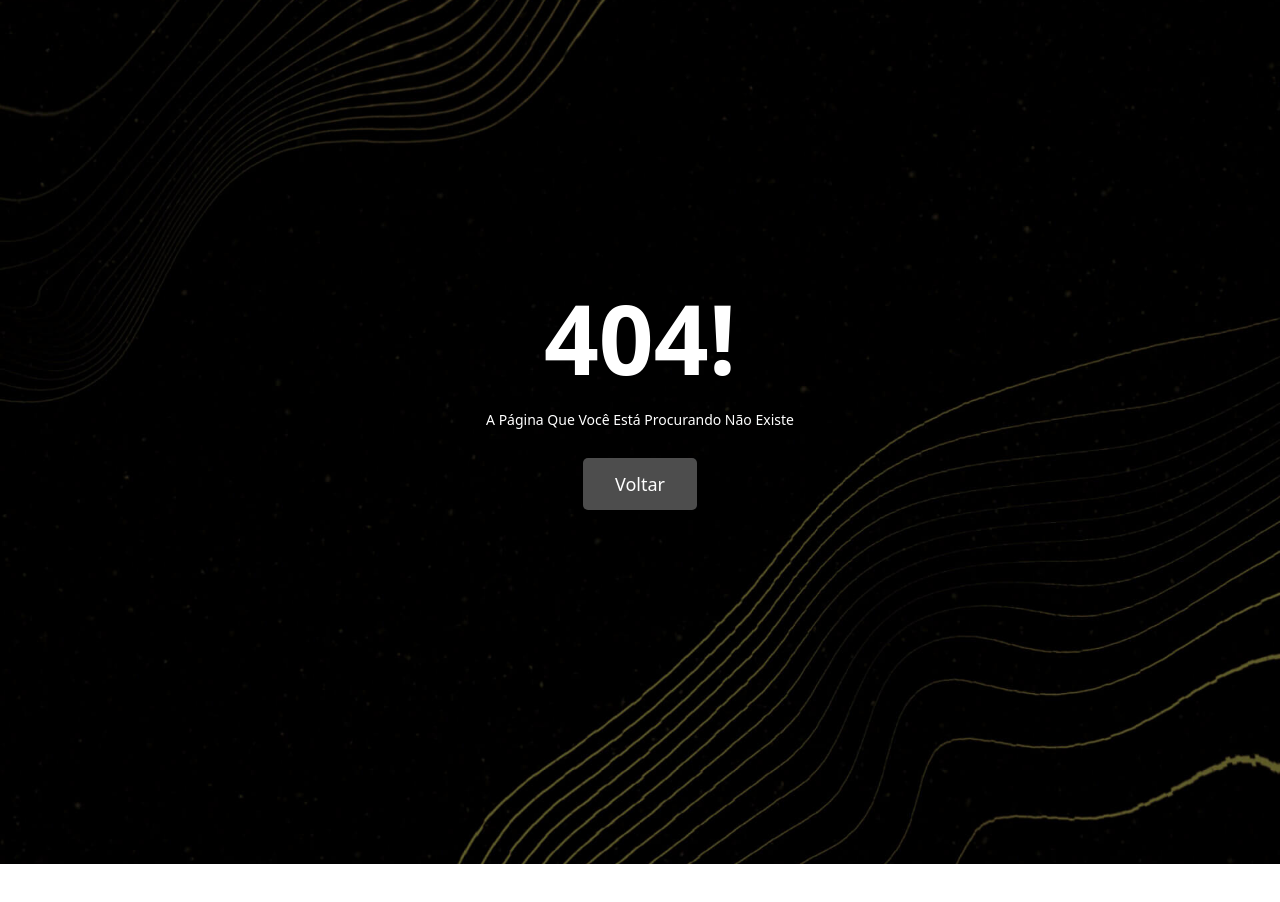
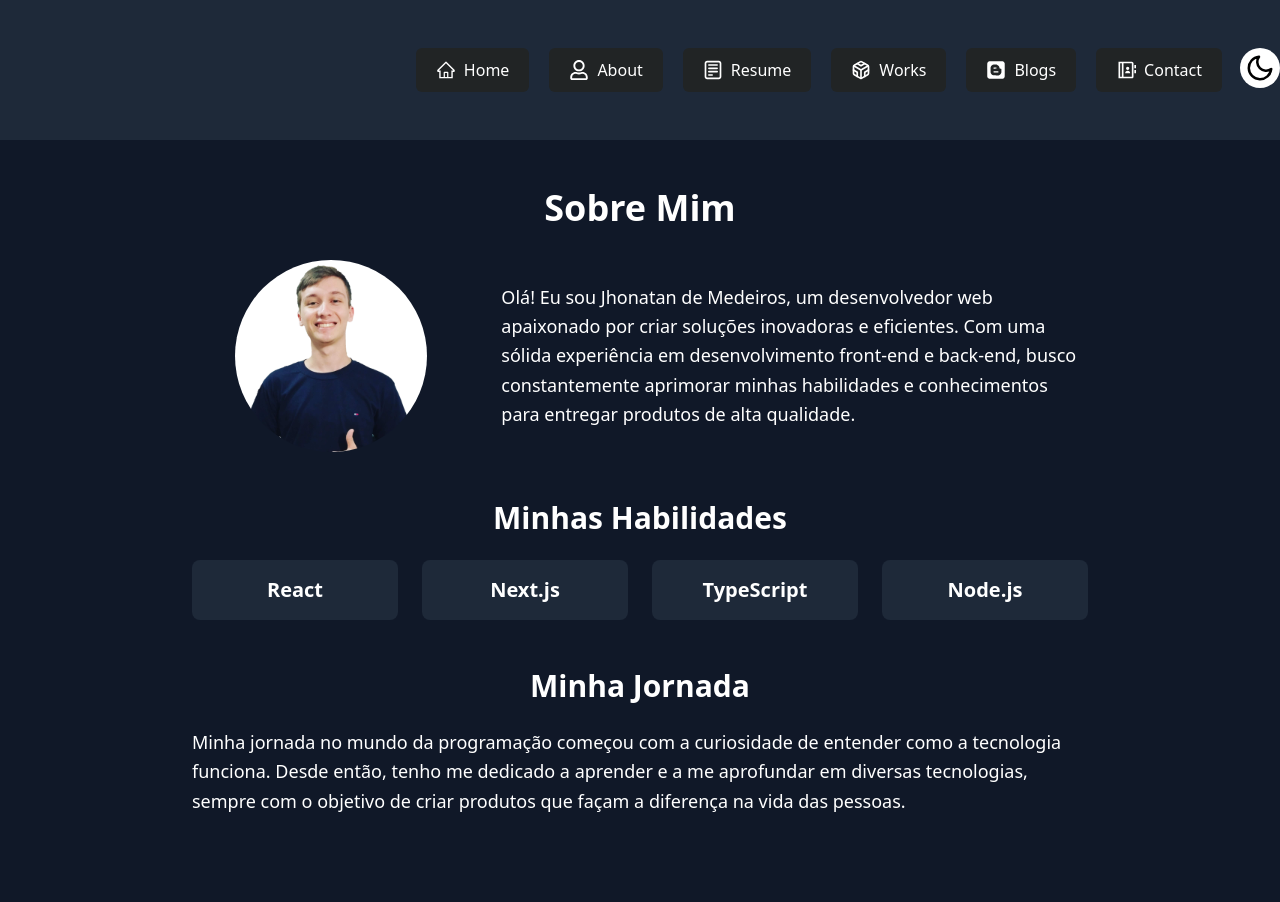
Before and after one commit to JhonatanMedeiros/personal-site, a Next.js app: page /about in a window 1280 px wide. Before the commit this address had no page. Shown: the top 902 px of the page. Before the commit the page ends 864 px from the top, so only its background shows below. Built offline with nearby package versions, Linux system fonts and the light colour scheme.

Commit message:
feat(about): add About page with personal information and skills

```diff
--- a/src/components/Home.tsx
+++ b/src/components/Home.tsx
@@ -6,7 +6,7 @@ const HomePage = () => {
 	return (
 		<>
 			<div
-				className="flex flex-col items-center h-screen md:h-[90vh] lg:h-[80vh] xl:h-[71vh] justify-center"
+				className="flex flex-col items-center min-h-screen justify-center bg-gray-100 dark:bg-gray-800"
 				data-aos="fade"
 			>
 				<div className="relative w-[250px] h-[250px] 2xl:w-[280px] 2xl:h-[280px]">
--- a/src/pages/_app.tsx
+++ b/src/pages/_app.tsx
@@ -6,7 +6,7 @@ import ContextProvider from '../Context/ContextProvider';
 function MyApp ({ Component, pageProps }: AppProps) {
 	return (
 		<ContextProvider>
-			<div className="bg-[image:var(--bg-image-light)] min-h-screen dark:bg-[image:var(--bg-image-dark)] bg-no-repeat bg-center bg-cover bg-fixed md:pb-16 w-full">
+			<div className="bg-gray-100 dark:bg-gray-800">
 				<Component {...pageProps} />
 			</div>
 		</ContextProvider>
--- /dev/null
+++ b/src/pages/about.tsx
@@ -0,0 +1,51 @@
+import Header from '../components/Header';
+
+const About = () => {
+	return (
+		<>
+			<Header />
+			<div className="min-h-screen bg-white dark:bg-gray-900 text-gray-900 dark:text-white">
+				<div className="container mx-auto px-4 sm:px-6 lg:px-8 py-12">
+					<div className="max-w-4xl mx-auto">
+						<h1 className="text-4xl font-bold text-center mb-8">Sobre Mim</h1>
+						<div className="grid grid-cols-1 md:grid-cols-3 gap-8 items-center">
+							<div className="md:col-span-1">
+								<img src="/my-profile.jpg" alt="Jhonatan de Medeiros" className="rounded-full w-48 h-48 mx-auto" />
+							</div>
+							<div className="md:col-span-2">
+								<p className="text-lg leading-relaxed">
+									Olá! Eu sou Jhonatan de Medeiros, um desenvolvedor web apaixonado por criar soluções inovadoras e eficientes. Com uma sólida experiência em desenvolvimento front-end e back-end, busco constantemente aprimorar minhas habilidades e conhecimentos para entregar produtos de alta qualidade.
+								</p>
+							</div>
+						</div>
+						<div className="mt-12">
+							<h2 className="text-3xl font-bold text-center mb-6">Minhas Habilidades</h2>
+							<div className="grid grid-cols-2 md:grid-cols-4 gap-6">
+								<div className="bg-gray-100 dark:bg-gray-800 p-4 rounded-lg text-center">
+									<h3 className="text-xl font-semibold">React</h3>
+								</div>
+								<div className="bg-gray-100 dark:bg-gray-800 p-4 rounded-lg text-center">
+									<h3 className="text-xl font-semibold">Next.js</h3>
+								</div>
+								<div className="bg-gray-100 dark:bg-gray-800 p-4 rounded-lg text-center">
+									<h3 className="text-xl font-semibold">TypeScript</h3>
+								</div>
+								<div className="bg-gray-100 dark:bg-gray-800 p-4 rounded-lg text-center">
+									<h3 className="text-xl font-semibold">Node.js</h3>
+								</div>
+							</div>
+						</div>
+						<div className="mt-12">
+							<h2 className="text-3xl font-bold text-center mb-6">Minha Jornada</h2>
+							<p className="text-lg leading-relaxed">
+								Minha jornada no mundo da programação começou com a curiosidade de entender como a tecnologia funciona. Desde então, tenho me dedicado a aprender e a me aprofundar em diversas tecnologias, sempre com o objetivo de criar produtos que façam a diferença na vida das pessoas.
+							</p>
+						</div>
+					</div>
+				</div>
+			</div>
+		</>
+	);
+};
+
+export default About;
--- a/src/styles/globals.css
+++ b/src/styles/globals.css
@@ -1,10 +1,5 @@
 @import 'tailwindcss';
 @config "../../tailwind.config.js";
-
-@theme {
-  --bg-image-light: url('/bg-light.jpg');
-  --bg-image-dark: url('/bg-dark.jpg');
-}
 
 @layer base {
   *,
```
Also changed, not shown: public/bg-dark.jpg (deleted), public/bg-light.jpg (deleted).
